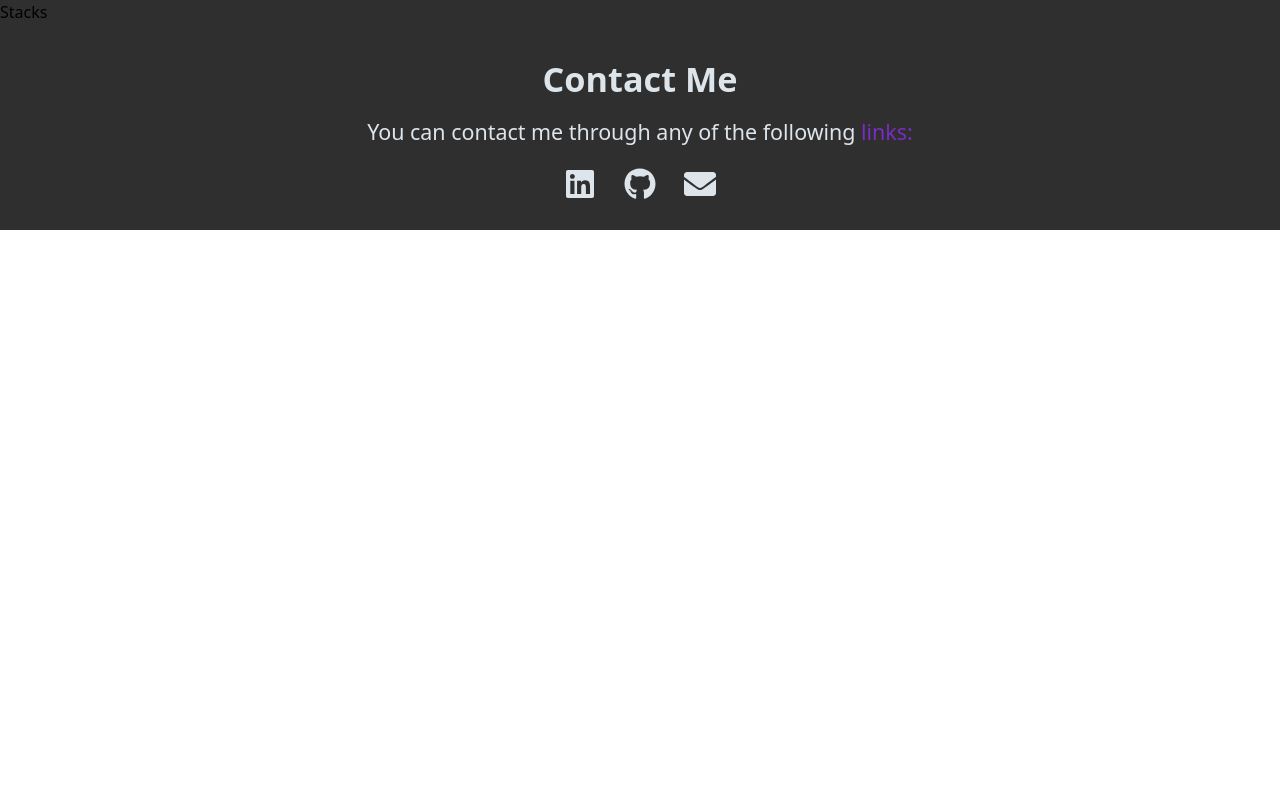
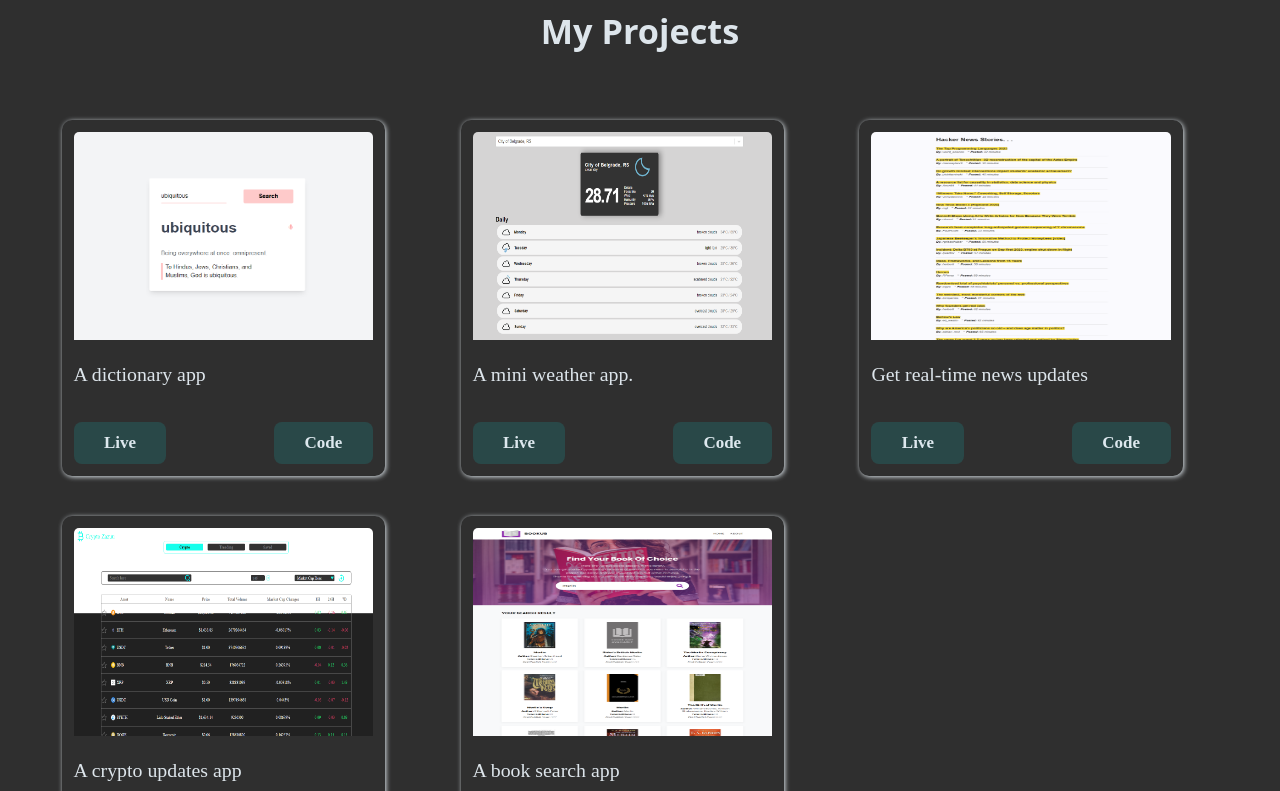
Before and after one commit to Azikenp/my-portfolio, a React (Vite) app: page / in a window 1280 px wide. Shown: the part 1129-1920 px from the top of the page. Before the commit the page ends 1359 px from the top, so only its background shows below. Built offline with nearby package versions, Linux system fonts and the light colour scheme.

Commit message:
projects done

```diff
--- /dev/null
+++ b/data.js
@@ -0,0 +1,32 @@
+export const data = [
+    {
+        src: "./src/assets/img/dictionary.png",
+        text: 'A dictionary app',
+        liveSite: 'https://dictionary-react-azikenp.vercel.app/',
+        codeSite: 'https://github.com/Azikenp/dictionary-react.git'
+    },
+    {
+        src: "./src/assets/img/weather.png",
+        text: 'A mini weather app.',
+        liveSite: 'https://weather-app-azikenp.vercel.app/',
+        codeSite: 'https://github.com/Azikenp/weather-app.git'
+    },
+    {
+        src: "./src/assets/img/hackerNews.png",
+        text: 'Get real-time news updates',
+        liveSite: 'https://news-update-azikenp.vercel.app/',
+        codeSite: 'https://github.com/Azikenp/news-update.git'
+    },
+    {
+        src: "./src/assets/img/crypto-zazoo.png",
+        text: 'A crypto updates app',
+        liveSite: 'https://crypto-bucks-azikenp.vercel.app/',
+        codeSite: 'https://github.com/Azikenp/crypto-bucks.git'
+    },
+    {
+        src: "./src/assets/img/bookhub.png",
+        text: 'A book search app',
+        liveSite: 'https://book-library-azikenp.vercel.app/',
+        codeSite: 'https://github.com/Azikenp/book-library.git'
+    }
+]
--- /dev/null
+++ b/src/components/Card.jsx
@@ -0,0 +1,27 @@
+import React from "react";
+
+const Card = ({ data }) => {
+  return (
+    <div className="card p-3 rounded-[10px] min-w-[21rem] max-w-[21rem] w-[80%] lg:min-w-[90%] font-poppins hover:scale-[105%]">
+      <img
+        className="w-full h-[14rem] max-h-[13rem] rounded-t-[5px]"
+        src={data.src}
+        alt="image of project"
+      />
+      <p className="text-[#dde5eb] text-[1.24rem] mt-5 mb-8">{data.text}</p>
+      <ul className="flex items-center justify-between">
+        <li className="px-[1.9rem] py-[0.52em] bg-[#00ffff1f] rounded-lg">
+          <a className="text-[#f0f8ffe7] font-semibold text-[17px] hover:text-[#8a2be2]" href={data.liveSite} target="_blank" rel="noreferrer">
+            Live
+          </a>
+        </li>
+        <li className="px-[1.9rem] py-[0.52em] bg-[#00ffff1f] rounded-lg">
+          <a className="text-[#f0f8ffe7] font-semibold text-[17px] hover:text-[#8a2be2]" href={data.codeSite} target="_blank" rel="noreferrer">
+            Code
+          </a>
+        </li>
+      </ul>
+    </div>
+  );
+};
+export default Card;
--- a/src/components/Hero.jsx
+++ b/src/components/Hero.jsx
@@ -3,7 +3,7 @@ import avatar from "../assets/img/avatar.gif"
 
 const Hero = () => {
   return (
-    <section className="flex flex-col md:flex-row md:items-center md:justify-between  py-[2rem] md:py-[1.82rem] px-[0.85rem] md:px-[2.85rem] lg:px-[3.85rem] mt-10 min-h-[83vh] md:min-h-[82.55vh] border-b-[1px] border-[#f0f8ffe7]">
+    <section className="flex flex-col md:flex-row md:items-center md:justify-between py-[2rem] md:py-[1.82rem] px-[0.85rem] md:px-[2.85rem] lg:px-[3.85rem] mt-10 min-h-[83vh] md:min-h-[82.55vh] border-b-[1px] border-[#f0f8ffe7]">
       <div className="pr-6">
           <h1 className="text-[#a1a6aa] text-[5rem] font-extrabold leading-tight">Front-end Developer</h1>
         <p className="text-[#dde5eb] font-semibold mt-12 text-[2.75rem] leading-[68px] md:leading-normal">
--- a/src/components/Nav.jsx
+++ b/src/components/Nav.jsx
@@ -10,7 +10,7 @@ const Nav = () => {
   };
 
   return (
-    <nav className="flex items-center flex-col  py-[2rem] md:py-[1.82rem] px-[0.85rem] md:px-[2.85rem] lg:px-[3.85rem] transition duration-700 ease-in-out">
+    <nav className="flex items-center py-[2rem] md:py-[1.82rem] px-[0.85rem] md:px-[2.85rem] lg:px-[3.85rem] flex-col  transition duration-700 ease-in-out">
       <div className="flex items-center justify-between w-full">
         <Link
           to="/"
--- a/src/components/Projects.jsx
+++ b/src/components/Projects.jsx
@@ -1,8 +1,23 @@
-import React from 'react'
+import React, { useState } from 'react'
+import { data } from '../../data'
+import Card from './Card'
 
 const Projects = () => {
+  const [projects, setProjects] = useState(data);
+
   return (
-    <div>Projects</div>
+    <div className='py-[2rem] md:py-[1.82rem] px-[0.85rem] md:px-[2.85rem] lg:px-[3.85rem] border-b-[1px] border-[#f0f8ffe7] pb-24'>
+      <h3 className="text-[#dde5eb] text-[2.14rem] capitalize font-bold mb-16 text-center">My Projects</h3>
+      <div className='flex flex-col items-center md:grid grid-cols-2 lg:grid-cols-3 gap-10 md:gap-x-0 lg:gap-x-10'>
+      {
+        projects.map((project, index) => {
+          return(
+            <Card key={index} data={project} />
+          )
+        })
+      }
+      </div>
+    </div>
   )
 }
 
--- a/src/index.css
+++ b/src/index.css
@@ -7,4 +7,14 @@
 #nav--links{
     border-radius: 7px;
     box-shadow: 30px 20px 1200px rgba(240, 248, 255, 0.905);
+    transition: all 300ms ease-in;
 }
+
+.link{
+    transition: all 3000ms ease-in;
+}
+
+.card{
+    box-shadow: 1px 1px 5px rgba(240, 248, 255, 0.905);
+    transition: all 300ms ease-in;
+}
```
